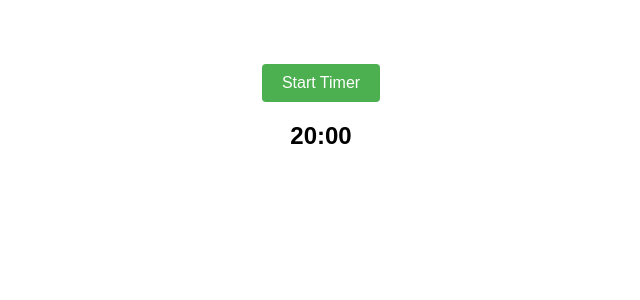
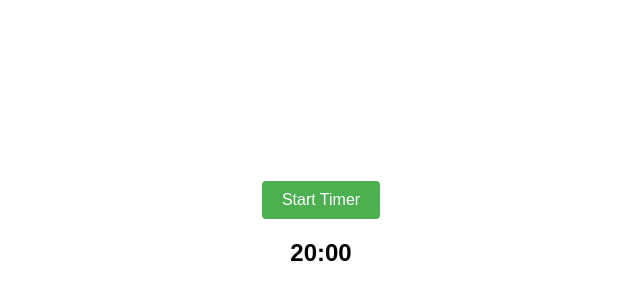
Before and after one commit to etrifonova/Eye-Timer, a plain HTML site: page index.html in a window 1280 px wide. Shown: the part 176-476 px from the top of the page, without its empty margins (319-959 px from the left). Drawn offline with Linux system fonts and the light colour scheme.

Commit message:
feat: edit css

```diff
--- a/styles.css
+++ b/styles.css
@@ -13,7 +13,9 @@ body {
 }
 
 .main-container {
-  margin-top: 15rem;
+  position: absolute;
+  top: 50%;
+  transform: translate(0, -50%);
 }
 
 h1 {
```
